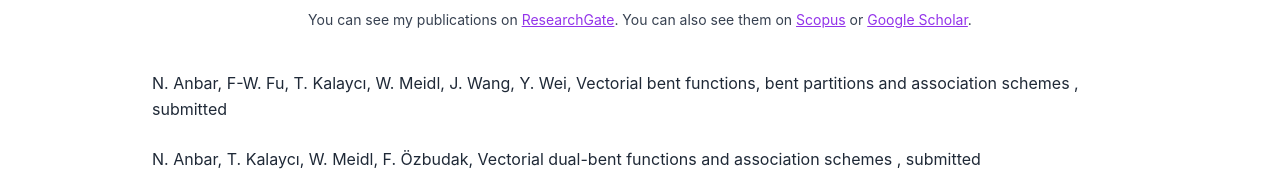
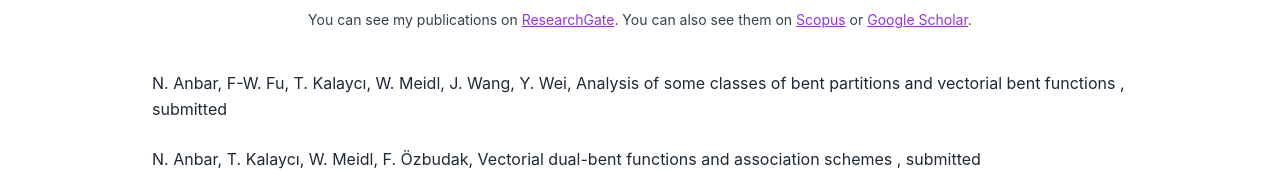
Before and after one commit to mustafa-kalayci/cv-site, a React (Create React App) app: page /publications in a window 1280 px wide. Shown: the part 210-382 px from the top of the page. Built offline with nearby package versions, Linux system fonts and the light colour scheme.

Commit message:
düzeltme 3

```diff
--- a/src/Publications.js
+++ b/src/Publications.js
@@ -37,7 +37,7 @@ export default function Publications() {
         <p >
           N. Anbar, F-W. Fu, T. Kalaycı, W. Meidl, J. Wang, Y. Wei,{' '}
 
-            Vectorial bent functions, bent partitions and association schemes
+            Analysis of some classes of bent partitions and vectorial bent functions
          , submitted
         </p>
 
```
